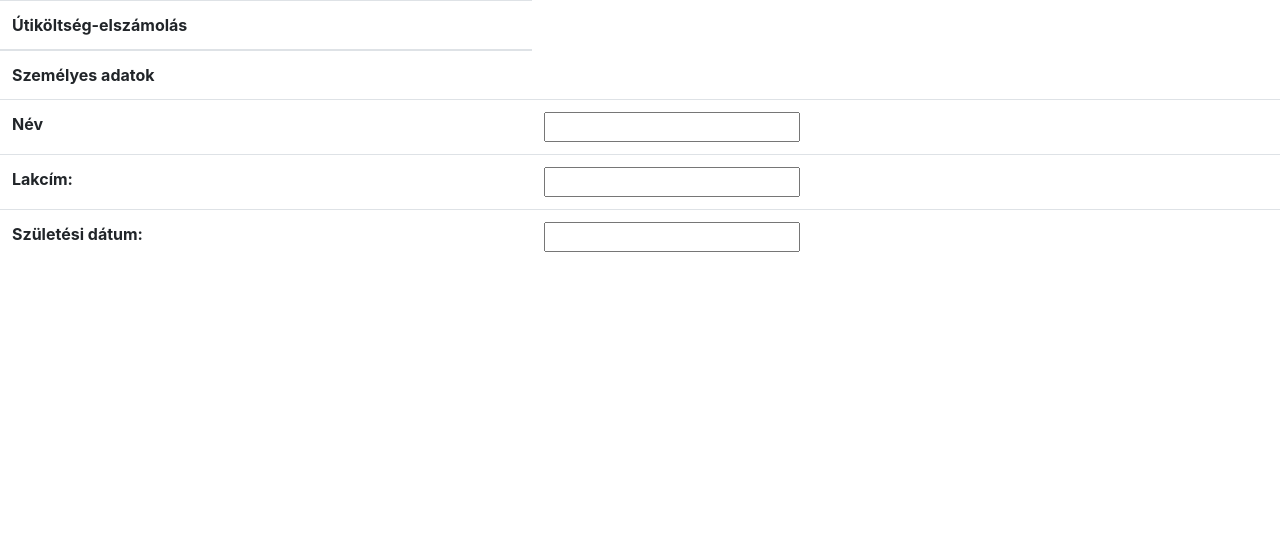
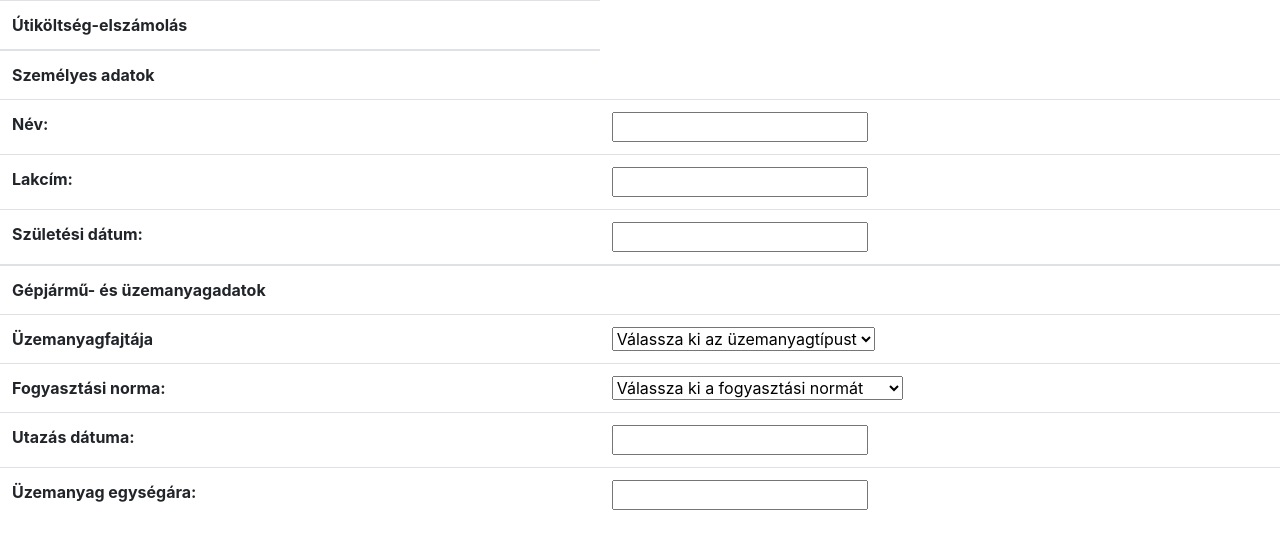
Before and after one commit to danii10/utikoltseg, a plain HTML site: page index.html in a window 1280 px wide. Drawn offline with nearby package versions, Linux system fonts and the light colour scheme.

Commit message:
negyedik

```diff
--- a/index.html
+++ b/index.html
@@ -18,7 +18,7 @@
                 <th scope="col">Személyes adatok</th>
               </tr>
             <tr>
-              <th scope="row">Név  </th>
+              <th scope="row">Név:  </th>
                <td><from><input type ="text"></from></td>
 
             </tr>
@@ -31,6 +31,41 @@
                 <td><from><input type ="text"></from></td>
             </tr>
         </tbody>
+
+        <tbody>
+            <tr>
+                <th scope="col">Gépjármű- és üzemanyagadatok</th>
+              </tr>
+              <tr>
+                <th scope="row">Üzemanyagfajtája</th>
+                <td><select class="form-select" aria-label="Default select example">
+                    <option selected>Válassza ki az üzemanyagtípust</option>
+                    <option value="1">Benzin</option>
+                    <option value="2">Gázolaj</option>
+                  </select></td>
+              </tr>
+
+            <tr>
+                <th scope="row">Fogyasztási norma:  </th>
+                <td><select class="form-select" aria-label="Default select example">
+                    <option selected>Válassza ki a fogyasztási normát</option>
+                    <option value="1">1000 cm3-ig 7,6 l/100km</option>
+                    <option value="2">1001-1500 cm3 között 8,6 l/100km   </option>
+                    <option value="3">1501-2000 cm3 között 9,5 l/100km</option>
+                    <option value="4">2001-3000 cm3 között 11,4 l/100km   </option>
+                    <option value="5">3001 cm3 fölött 13,3 l/100km   </option>
+                  </select></td>
+              </tr>
+            </tr>
+            <tr>
+                <th scope="row">Utazás dátuma:  </th>
+                <td><from><input type ="text"></from></td>
+            </tr>
+            <tr>
+                <th scope="row">Üzemanyag egységára: </th>
+                <td><from><input type ="text"></from></td>
+            </tr>
+        </tbody>
         </thead>
       </table>
 </body>
```
